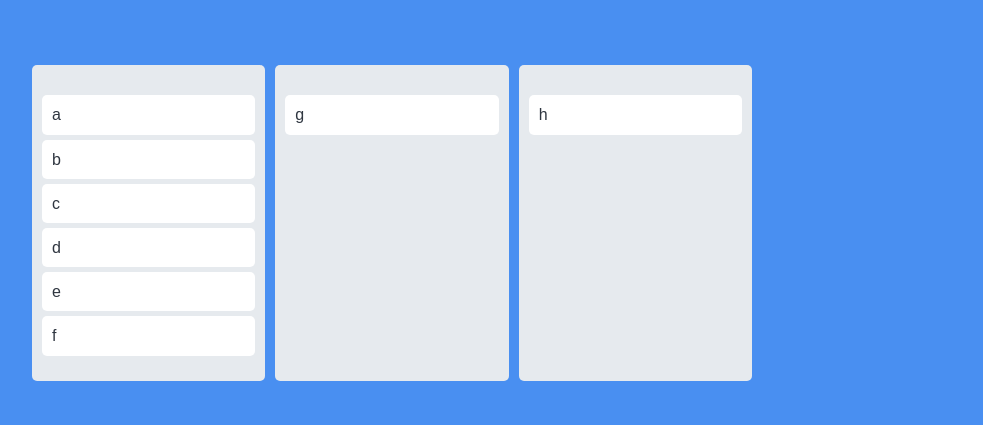
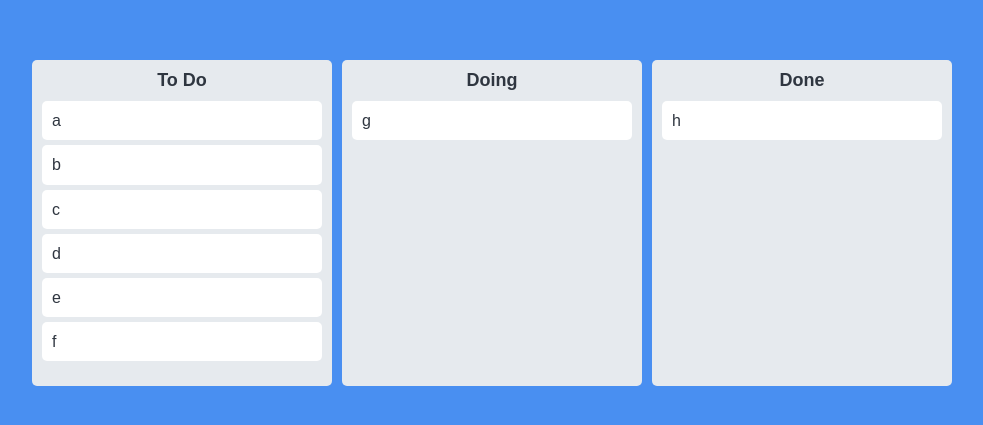
Before and after one commit to bestgoogoo/react-crypto-tracker, a React (Create React App) app: page / in a window 1280 px wide. Shown: the part 177-602 px from the top of the page, without its empty margins (248-1231 px from the left). Built offline with nearby package versions, Linux system fonts and the light colour scheme.

Commit message:
[Trello Clone] Drag and Drop Tutorial part 5 - Implementation of cross board movement

```diff
--- a/src/atoms.tsx
+++ b/src/atoms.tsx
@@ -7,8 +7,8 @@ interface IToDoState {
 export const toDoState = atom<IToDoState>({
   key: "toDo",
   default: {
-    to_do: ["a", "b", "c", "d", "e", "f"],
-    doing: ["g"],
-    done: ["h"],
+    "To Do": ["a", "b", "c", "d", "e", "f"],
+    Doing: ["g"],
+    Done: ["h"],
   },
 });
--- a/src/components/Board.tsx
+++ b/src/components/Board.tsx
@@ -4,11 +4,18 @@ import styled from "styled-components";
 import DraggableCard from "./DraggableCard";
 
 const Wrapper = styled.div`
+  width: 300px;
   padding: 20px 10px;
-  padding-top: 30px;
+  padding-top: 10px;
   background-color: ${(props) => props.theme.boardColor};
   border-radius: 5px;
   min-height: 200px;
+`;
+const Title = styled.h2`
+  text-align: center;
+  font-weight: 600;
+  margin-bottom: 10px;
+  font-size: 18px;
 `;
 
 interface IBoardProps {
@@ -18,16 +25,19 @@ interface IBoardProps {
 
 function Board({ toDos, boardId }: IBoardProps) {
   return (
+    <Wrapper>
+      <Title>{boardId}</Title>
       <Droppable droppableId={boardId}>
         {(provided) => (
-        <Wrapper ref={provided.innerRef} {...provided.droppableProps}>
+          <div ref={provided.innerRef} {...provided.droppableProps}>
             {toDos.map((toDo, index) => (
               <DraggableCard key={toDo} toDo={toDo} index={index} />
             ))}
             {provided.placeholder}
-        </Wrapper>
+          </div>
         )}
       </Droppable>
+    </Wrapper>
   );
 }
 
--- a/src/components/Trello.tsx
+++ b/src/components/Trello.tsx
@@ -24,13 +24,32 @@ const Boards = styled.div`
 function Trello() {
   const [toDos, setToDos] = useRecoilState(toDoState);
   const onDragEnd = ({ draggableId, destination, source }: DropResult) => {
+    console.log(destination, source);
     if (!destination) return;
-    // setToDos((oldToDos) => {
-    //   const toDos = [...oldToDos];
-    //   toDos.splice(source.index, 1);
-    //   toDos.splice(destination?.index, 0, draggableId);
-    //   return toDos;
-    // });
+    if (source.droppableId === destination.droppableId) {
+      setToDos((allBoards) => {
+        const moveInBoard = [...allBoards[source.droppableId]];
+        moveInBoard.splice(source.index, 1);
+        moveInBoard.splice(destination?.index, 0, draggableId);
+        return {
+          ...allBoards,
+          [source.droppableId]: moveInBoard,
+        };
+      });
+    }
+    if (source.droppableId !== destination.droppableId) {
+      setToDos((allBoards) => {
+        const moveFromBoard = [...allBoards[source.droppableId]];
+        const moveToBoard = [...allBoards[destination.droppableId]];
+        moveFromBoard.splice(source.index, 1);
+        moveToBoard.splice(destination.index, 0, draggableId);
+        return {
+          ...allBoards,
+          [source.droppableId]: moveFromBoard,
+          [destination.droppableId]: moveToBoard,
+        };
+      });
+    }
   };
   return (
     <DragDropContext onDragEnd={onDragEnd}>
```
Lines whose indentation alone changed are shown as unchanged.
